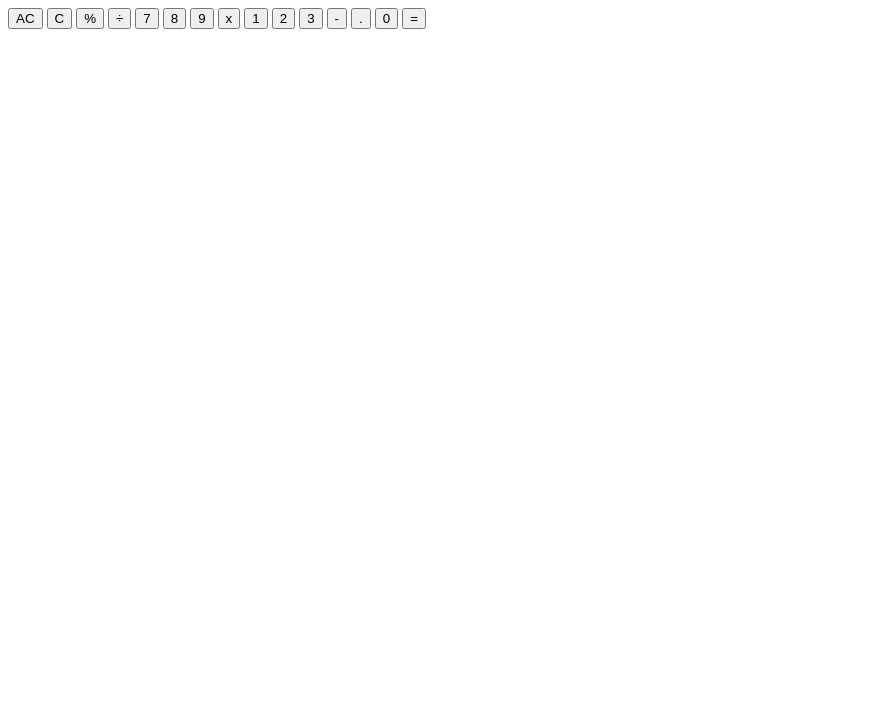
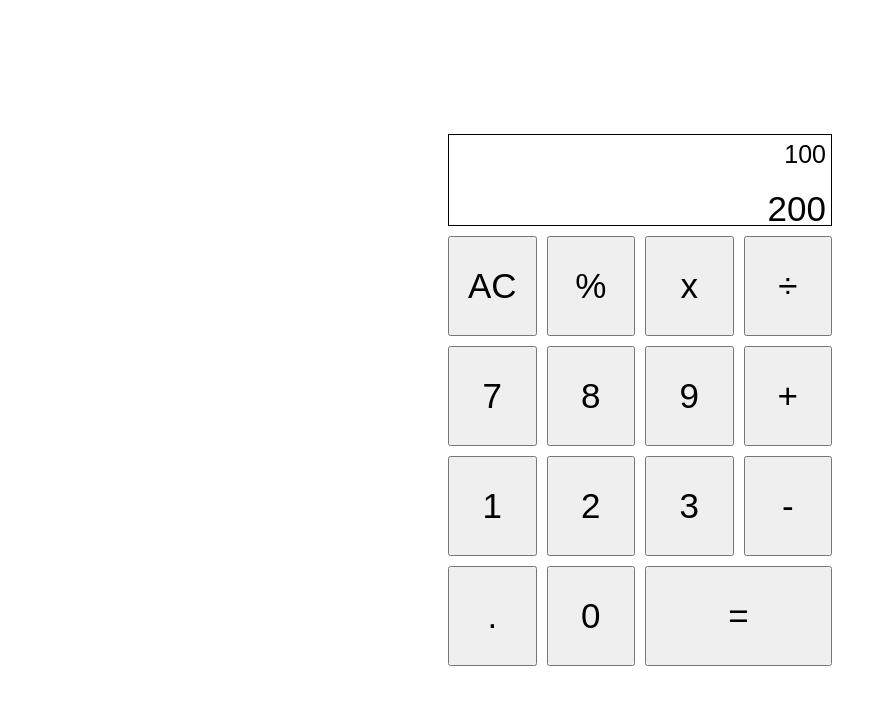
Before and after one commit to darkosel3/Calculator, a plain HTML site: page index.html in a window 1280 px wide. Shown: the whole page, without its empty margins (0-887 px from the left). Drawn offline with Linux system fonts and the light colour scheme.

Commit message:
clearAll function and fixes to some margins

```diff
--- a/index.html
+++ b/index.html
@@ -1,6 +1,13 @@
 <!DOCTYPE html>
 <html lang="en">
 	<head>
+		<link rel="preconnect" href="https://fonts.googleapis.com" />
+		<link rel="preconnect" href="https://fonts.gstatic.com" crossorigin />
+		<link
+			href="https://fonts.googleapis.com/css2?family=Mouse+Memoirs&display=swap"
+			rel="stylesheet"
+		/>
+
 		<meta charset="UTF-8" />
 		<meta http-equiv="X-UA-Compatible" content="IE=edge" />
 		<meta name="viewport" content="width=device-width, initial-scale=1.0" />
@@ -12,25 +19,25 @@
 		<div class="main">
 			<div class="calculator">
 				<div class="output">
-					<div class="previus-operand"></div>
-					<div class="current-operand"></div>
+					<div class="previus-operand">100</div>
+					<div class="current-operand">200</div>
 				</div>
 				<div class="buttons">
 					<button class="grid-item">AC</button>
-					<button class="grid-item">C</button>
 					<button class="grid-item">%</button>
+					<button class="grid-item">x</button>
 					<button class="grid-item">÷</button>
 					<button class="grid-item">7</button>
 					<button class="grid-item">8</button>
 					<button class="grid-item">9</button>
-					<button class="grid-item">x</button>
+					<button class="grid-item">+</button>
 					<button class="grid-item">1</button>
 					<button class="grid-item">2</button>
 					<button class="grid-item">3</button>
 					<button class="grid-item">-</button>
 					<button class="grid-item">.</button>
 					<button class="grid-item">0</button>
-					<button class="grid-item">=</button>
+					<button class="grid-item span-2">=</button>
 				</div>
 			</div>
 		</div>
--- a/script.js
+++ b/script.js
@@ -0,0 +1,34 @@
+const buttons = document.querySelectorAll( '.grid-item' );
+const current = document.querySelector( '.current-operand' );
+const previus = document.querySelector( '.previus-operand' );
+
+
+const calculate = function () {
+
+};
+
+const allClear = function () {
+  current.innerText = '0';
+  previus.innerText = '0';
+};
+
+
+
+
+
+
+
+
+
+
+
+
+
+buttons.forEach( button => {
+  button.addEventListener( 'click', function () {
+    if ( this.innerText === 'AC' ) {
+      allClear();
+    }
+  } );
+
+} );
--- a/style.css
+++ b/style.css
@@ -0,0 +1,44 @@
+* {
+	margin: 0;
+	padding: 0;
+	font-family: sans-serif;
+	font-size: 35px;
+}
+.previus-operand {
+	font-size: 25px;
+	margin-bottom: 20px;
+	font-weight: 100;
+}
+.main {
+	display: flex;
+	justify-content: center;
+	align-items: center;
+	height: 100vh;
+}
+.calculator {
+	width: 30vw;
+	display: block;
+	margin-left: auto;
+	margin-right: auto;
+}
+
+.buttons {
+	display: grid;
+	grid-template-columns: repeat(4, 1fr);
+	grid-template-rows: repeat(4, 100px);
+	/* grid-template-columns: repeat(1fr); */
+	grid-gap: 10px;
+	margin-top: 10px;
+}
+.span-2 {
+	grid-column: span 2;
+}
+.output {
+	display: flex;
+	justify-content: space-around;
+	align-items: flex-end;
+	flex-direction: column;
+	border: 1px solid black;
+	height: 10vh;
+	padding: 5px;
+}
```
